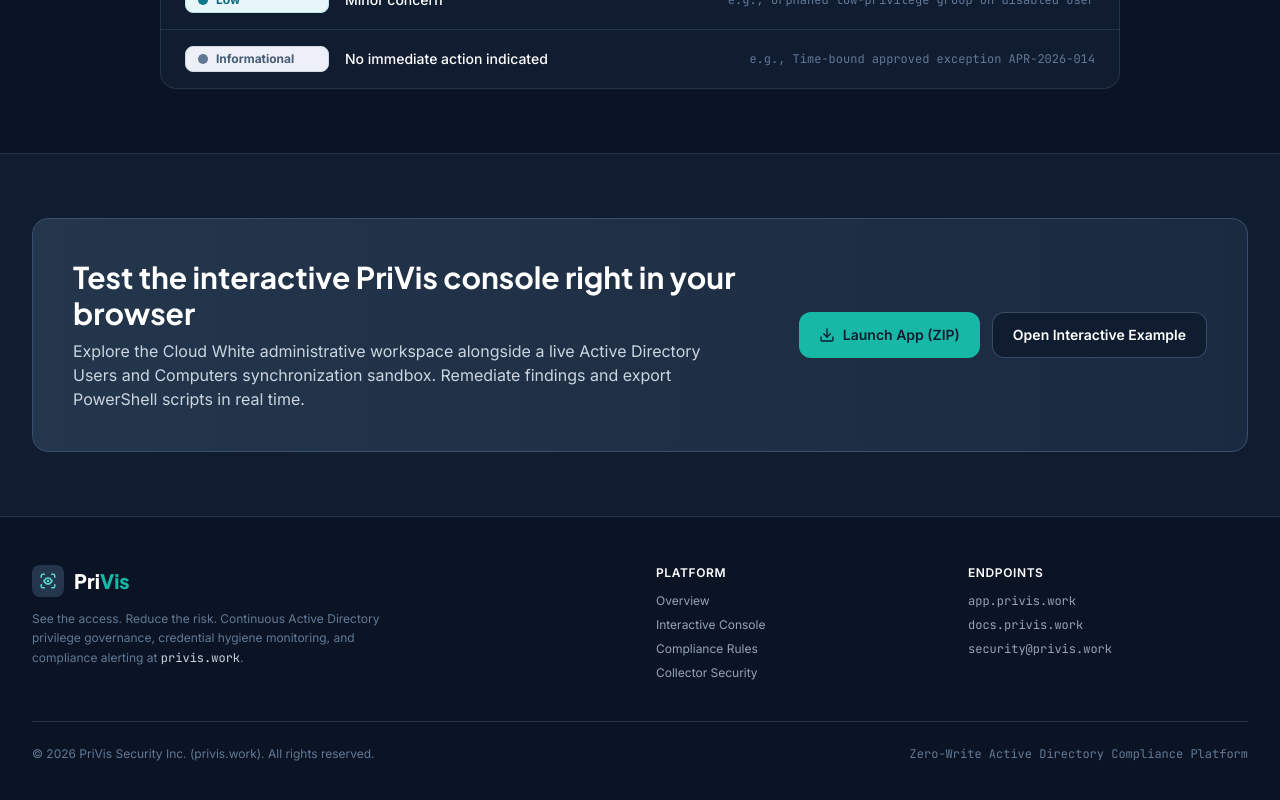
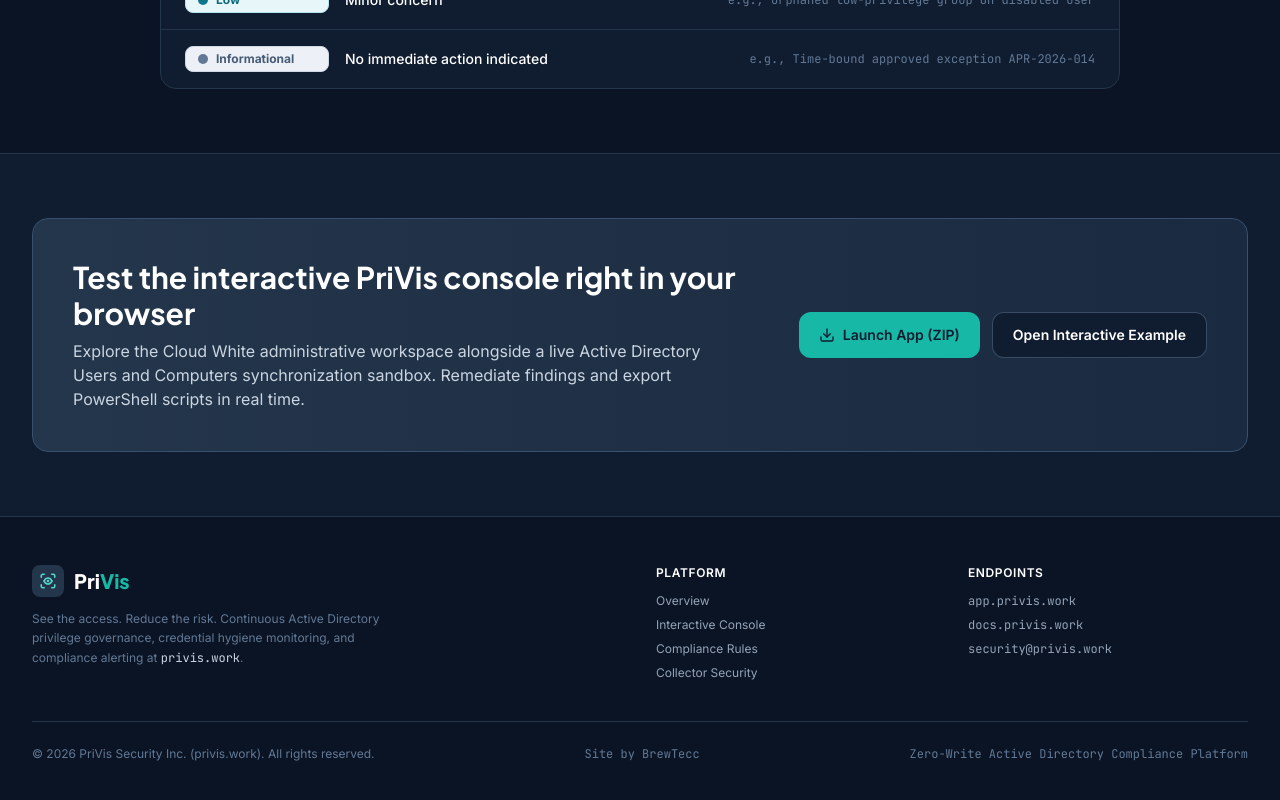
Before and after one commit to JAYKAAGE/PriVis-Website, a plain HTML site: page index.html in a window 1280 px wide. Shown: the part 1842-2642 px from the top of the page. Drawn offline with nearby package versions, Linux system fonts and the light colour scheme.

Commit message:
Add site credit to BrewTecc inside footer in index.html

```diff
--- a/index.html
+++ b/index.html
@@ -1375,6 +1375,7 @@ python app.py</pre>
 
       <div class="mt-10 pt-6 border-t border-[#24364B] flex flex-col sm:flex-row items-center justify-between gap-3 text-xs text-[#627995]">
         <span>&copy; 2026 PriVis Security Inc. (privis.work). All rights reserved.</span>
+        <span class="font-code">Site by <a href="https://brewtecc.online" target="_blank" rel="noopener">BrewTecc</a></span>
         <span class="font-code">Zero-Write Active Directory Compliance Platform</span>
       </div>
     </div>
```
